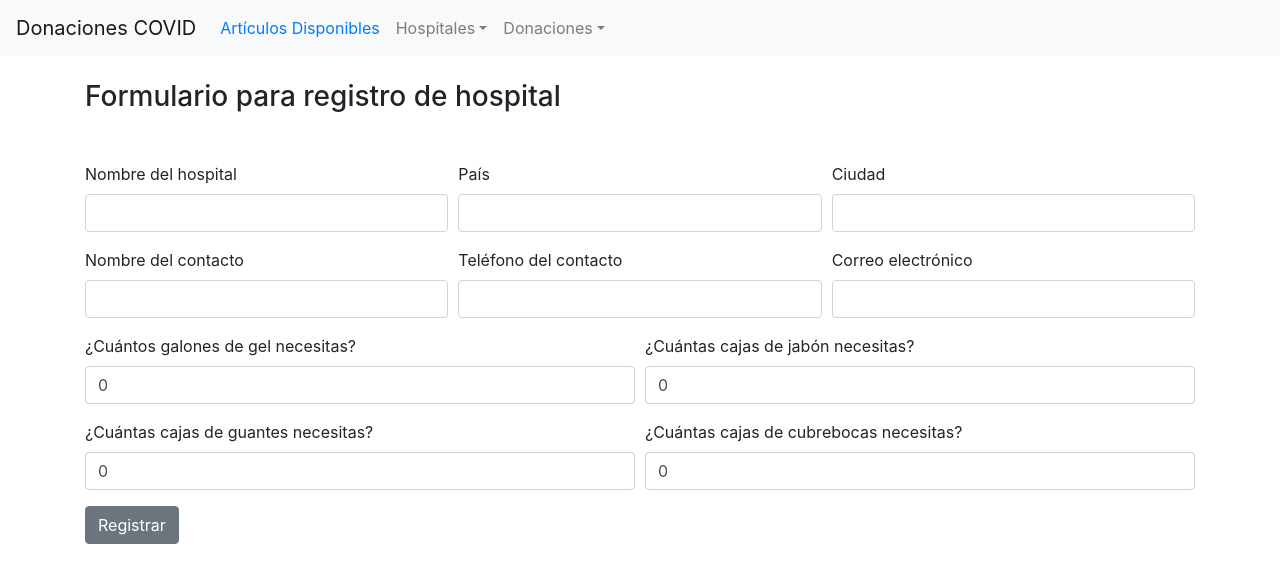
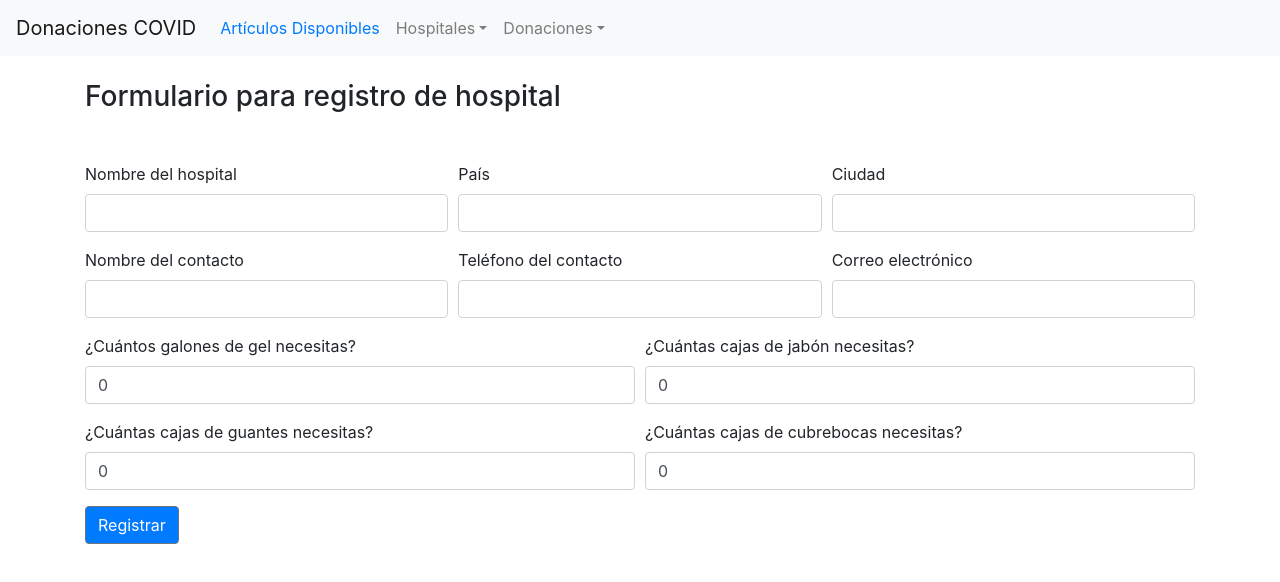
Before and after one commit to pedroagont/donaciones-covid-app, a React (Create React App) app: page /registrar-hospital in a window 1280 px wide. Shown: the top 582 px of the page. Built offline with nearby package versions, Linux system fonts and the light colour scheme.

Commit message:
Cambié color de botón de submit

```diff
--- a/src/components/RegistrarHospital.js
+++ b/src/components/RegistrarHospital.js
@@ -191,7 +191,7 @@ class RegistrarHospital extends Component {
             </FormGroup>
           </Col>
         </Row>
-        <Button onClick={this.manejarSubmit}>Registrar</Button>
+        <Button className="bg-primary" onClick={this.manejarSubmit}>Registrar</Button>
       </Form>
       </React.Fragment>
 
```
